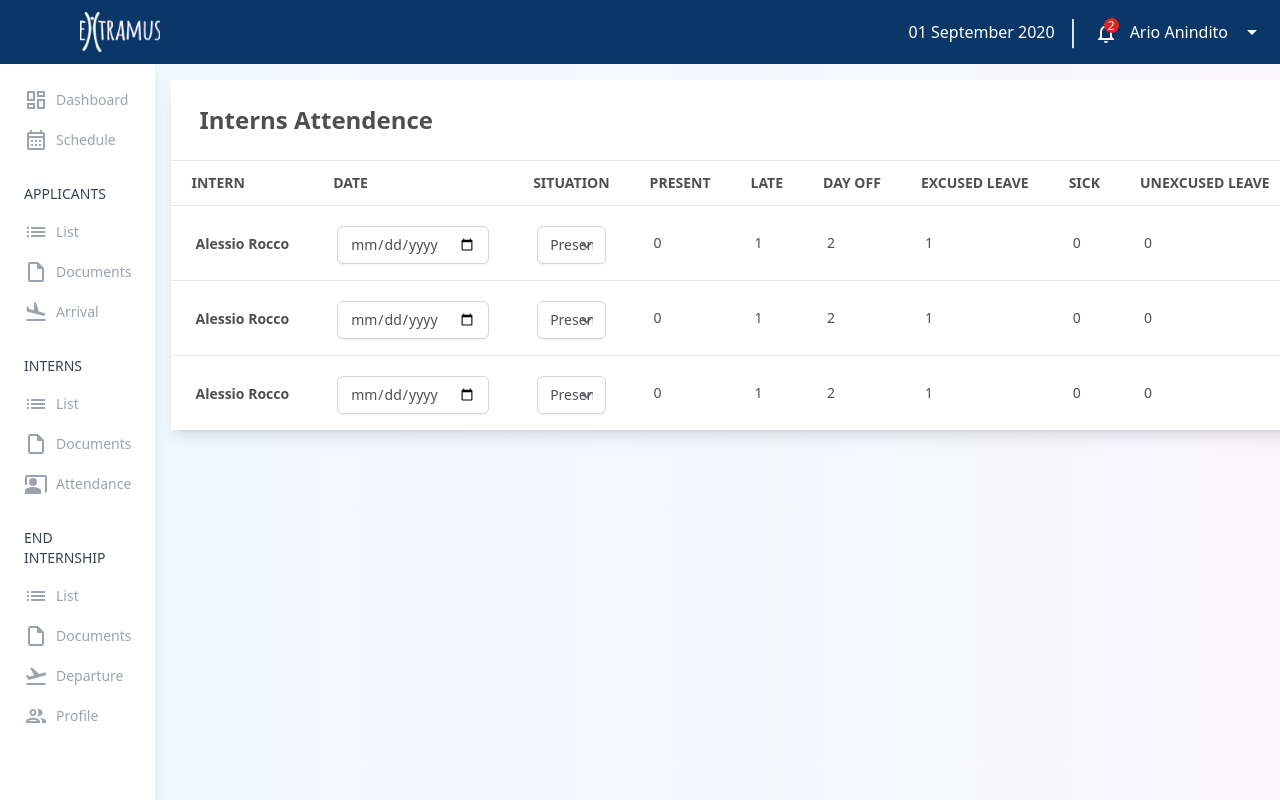
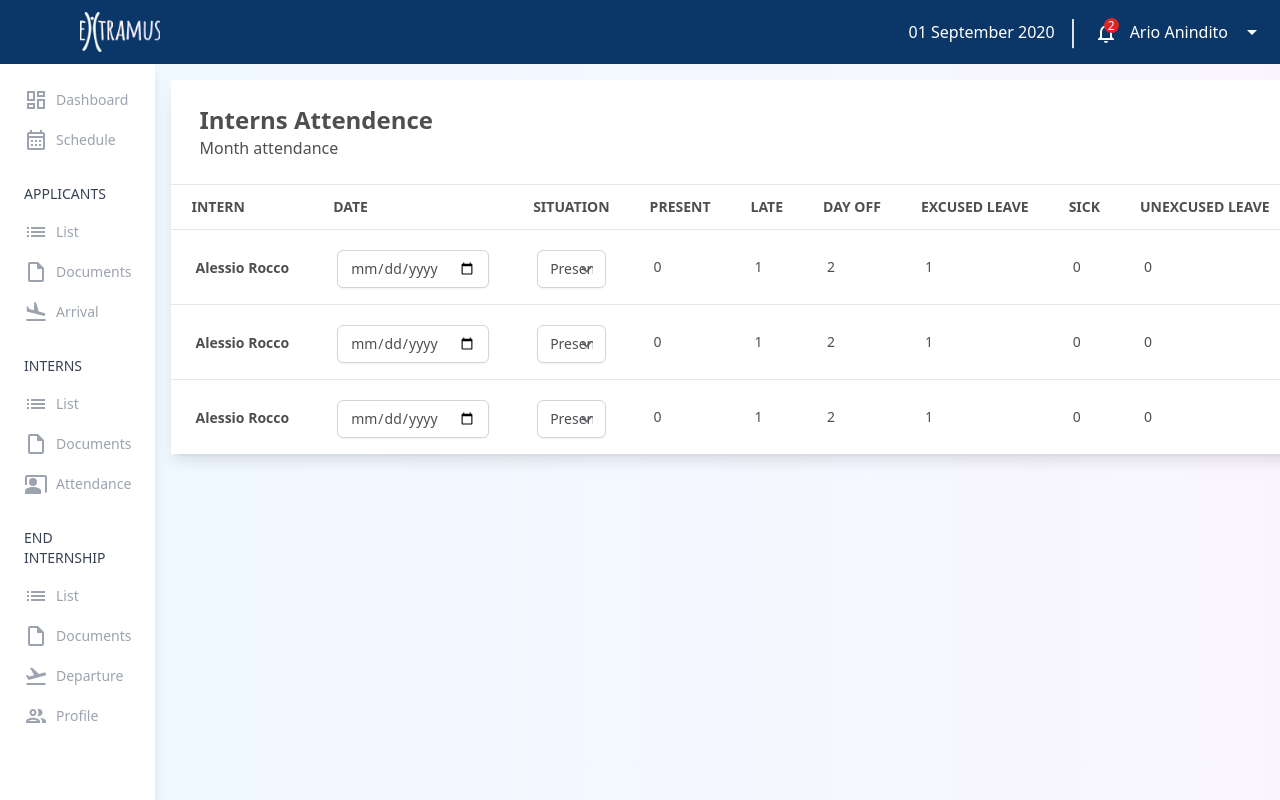
Before and after one commit to erenkahraman/HR-Platform, a Next.js app: page /interns/attendence in a window 1280 px wide. Shown: the top 800 px of the page. Built offline with nearby package versions, Linux system fonts and the light colour scheme.

Commit message:
changes in attendace

```diff
--- a/pages/interns/attendence.jsx
+++ b/pages/interns/attendence.jsx
@@ -11,6 +11,7 @@ const attendence = () => {
             <div className="flex flex-wrap items-center">
               <div className="relative w-full px-3 max-w-full flex-grow flex-1 ">
                 <h3 className="font-semibold text-2xl">Interns Attendence</h3>
+                <button>Month attendance</button>
               </div>
             </div>
           </div>
```
